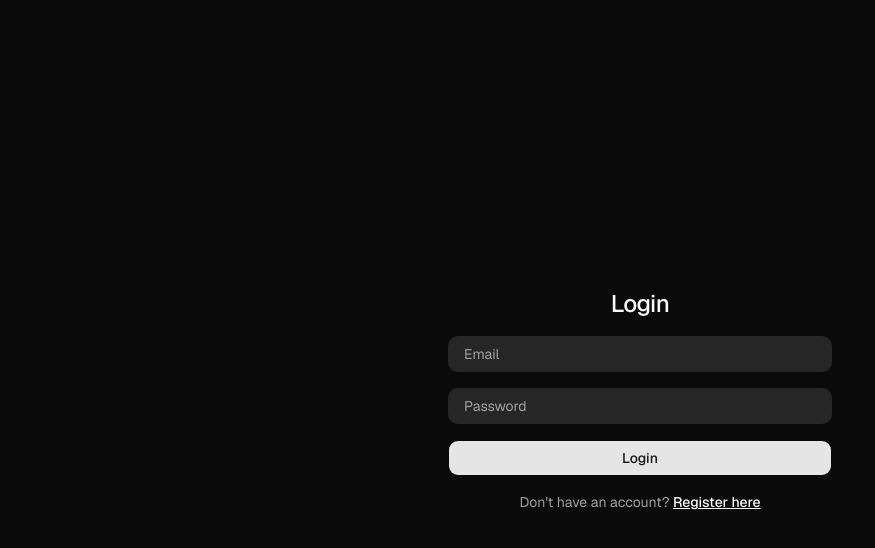
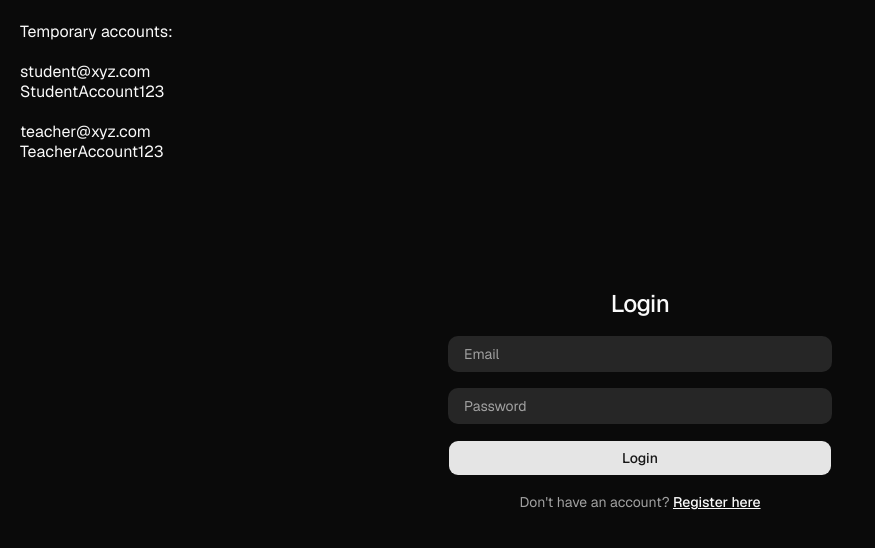
Before and after one commit to ayushghoshdev/educational-tutoring-website, a Next.js app: page /login in a window 1280 px wide. Shown: the top 548 px of the page, without its empty margins (0-875 px from the left). Built offline with nearby package versions, Linux system fonts and the light colour scheme; no server answers.

Commit message:
Add temporary account login text

```diff
--- a/src/app/(auth)/login/LoginForm.tsx
+++ b/src/app/(auth)/login/LoginForm.tsx
@@ -62,6 +62,13 @@ export default function LoginForm({ sessionExpired = false }: LoginFormProps) {
 
   return (
     <div className="w-full max-w-sm space-y-4 rounded-2xl">
+      {/* Temporary access account text */}
+      <p className="absolute top-5 left-5">Temporary accounts:</p>
+      <p className="absolute top-15 left-5 select-all">student@xyz.com</p>
+      <p className="absolute top-20 left-5 select-all">StudentAccount123</p>
+      <p className="absolute top-30 left-5 select-all">teacher@xyz.com</p>
+      <p className="absolute top-35 left-5 select-all">TeacherAccount123</p>
+
       <div className="space-y-2 text-center">
         <h1 className="text-2xl font-medium tracking-tight">Login</h1>
       </div>
```
